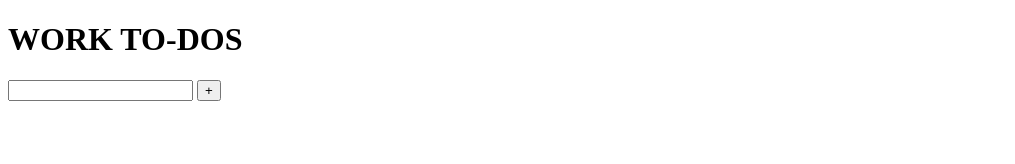
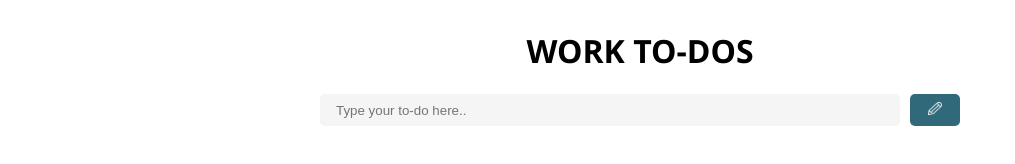
Before and after one commit to JessenReinhart/js-todo-app, a plain HTML site: page index.html in a window 1280 px wide. Shown: the whole page, without its empty margins (0-1015 px from the left). Drawn offline with Linux system fonts and the light colour scheme.

Commit message:
changed the UI

```diff
--- a/index.html
+++ b/index.html
@@ -7,20 +7,74 @@
     <meta http-equiv="X-UA-Compatible" content="ie=edge">
     <title>Document</title>
     <style>
+        .todo-container {
+            font-family: 'Segoe UI', Tahoma, Geneva, Verdana, sans-serif;
+            text-align: center;
+            width: 50vw;
+            position: absolute;
+            left: 25%;
+        }
+
+        .todo-input-container {
+            display: flex;
+            flex-direction: row;
+            width: 100%;
+            margin-bottom: 10px;
+        }
+
+        #todo-input {
+            width: auto;
+            flex-grow: 1;
+            padding: 8px 16px;
+            border: none;
+            border-radius: 5px;
+            background-color: whitesmoke;
+            transition: 200ms;
+            margin-right: 10px;
+        }
+
+        #todo-input:focus {
+            box-shadow: 0 4px 8px rgba(0, 0, 0, 0.2)
+        }
+
+        .submit {
+            padding: 8px;
+            width: 50px;
+            background-color: rgb(48, 105, 122);
+            border: none;
+            border-radius: 5px;
+            cursor: pointer;
+            transition: 200ms;
+        }
+
+        .submit:hover {
+            background-color: rgb(70, 130, 179);
+        }
+
+        h1 {
+            font-weight: bold;
+        }
+
+        img {
+            height: 1em;
+        }
+
         .itemcontainer {
             display: flex;
             flex-direction: row;
             justify-content: space-between;
-            padding: 8px;
+            padding: 8px 16px;
             border-radius: 15px;
             min-width: 100px;
+            margin-top: 8px;
             background-color: teal;
             color: white;
             transition: 200ms;
         }
 
         .done {
-            background-color: aquamarine;
+            background-color: greenyellow;
+            color: green;
             transition: 200ms;
         }
 
@@ -29,20 +83,27 @@
             background-color: transparent;
             border-radius: 15px;
             transition: 200ms;
+            color: white;
         }
 
         .delete:hover {
-            background-color: white;
+            background-color: red;
             cursor: pointer;
         }
     </style>
 </head>
 
 <body>
+    <div class="todo-container">
         <h1>WORK TO-DOS</h1>
-    <input type="text" id="todo-input">
-    <button onclick="add()">+</button>
+        <div class="todo-input-container">
+            <input type="text" id="todo-input" placeholder="Type your to-do here..">
+            <button class="submit" onclick="add()">
+                <img src="edit.png" alt="" srcset="">
+            </button>
+        </div>
         <div id="todo"></div>
+    </div>
 </body>
 <script>
     var items = []
@@ -54,7 +115,7 @@
         todolist.innerHTML = `
         ${items.map((item) => {
             return `
-            <div class="itemcontainer ${item.isDone ? "done" : ""}" onclick="done(${item.id})">
+            <div id="${item.id}" class="itemcontainer ${item.isDone ? "done" : ""}" onclick="done(${item.id})">
                 <div class="item">${item.item}</div>
                 <button class="delete" onclick="remove(${item.id})">x</button>
             </div>`
@@ -65,30 +126,33 @@
     render()
     function add() {
         newItem = input.value
+        if (input.value) {
             items.push({
                 id: i,
                 item: newItem,
                 isDone: false
             })
             i++
-        items.sort((a, b) => parseFloat(a.id) - parseFloat(b.id));
             console.log(items)
             input.value = ""
             render()
         }
+    }
 
     function done(id) {
         var selectedItem = items.filter(item => item.id === id)
+        var selectedItemDiv = document.getElementById(id)
         selectedItem[0].isDone = true;
+        selectedItemDiv.classList.add('done')
         // items = items.filter(item => item.id !== id)
         // items.push(selectedItem)
-        items.sort((a, b) => parseFloat(a.id) - parseFloat(b.id));
+        setTimeout(() => {
             render()
+        }, 200);
     }
 
     function remove(id) {
         items = items.filter(item => item.id !== id)
-        items.sort((a, b) => parseFloat(a.id) - parseFloat(b.id));
         render()
     }
     // Execute a function when the user releases a key on the keyboard
```
Also changed, not shown: edit.png (added). Lines whose indentation alone changed are shown as unchanged.
